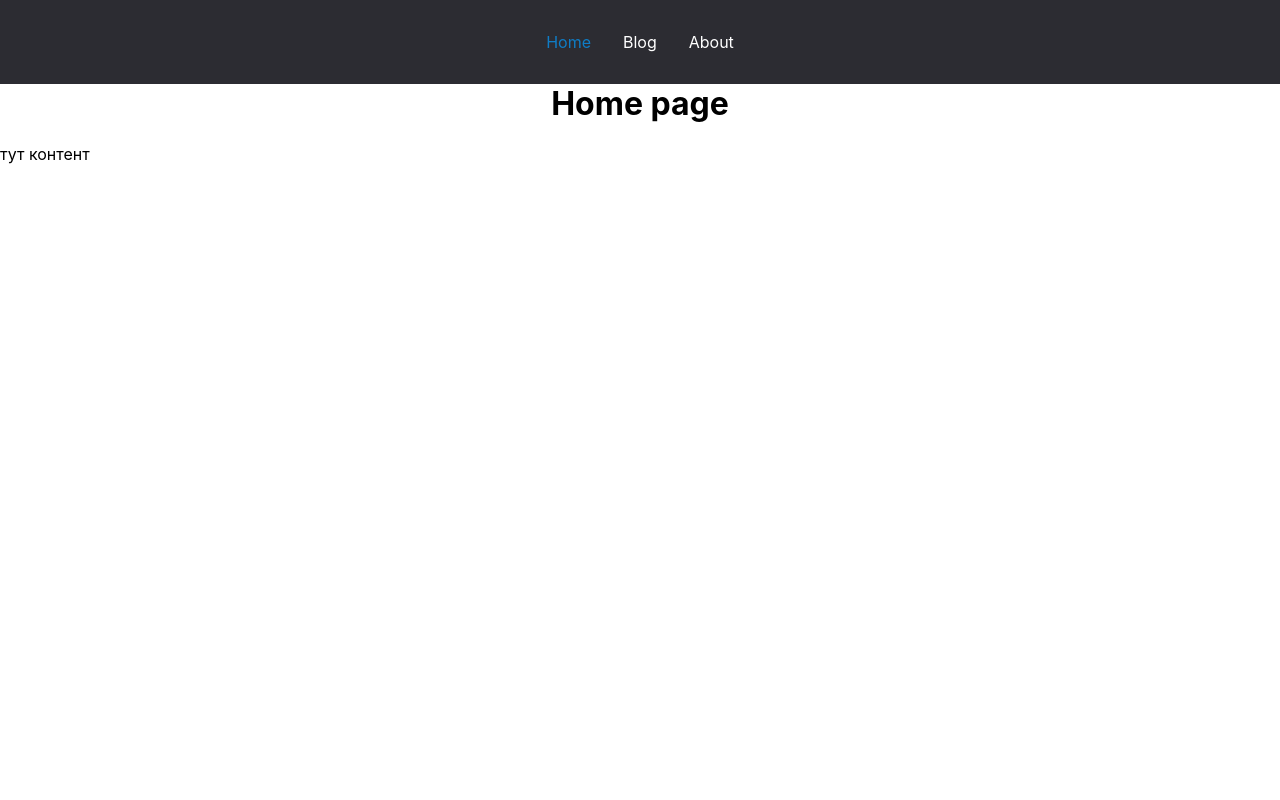
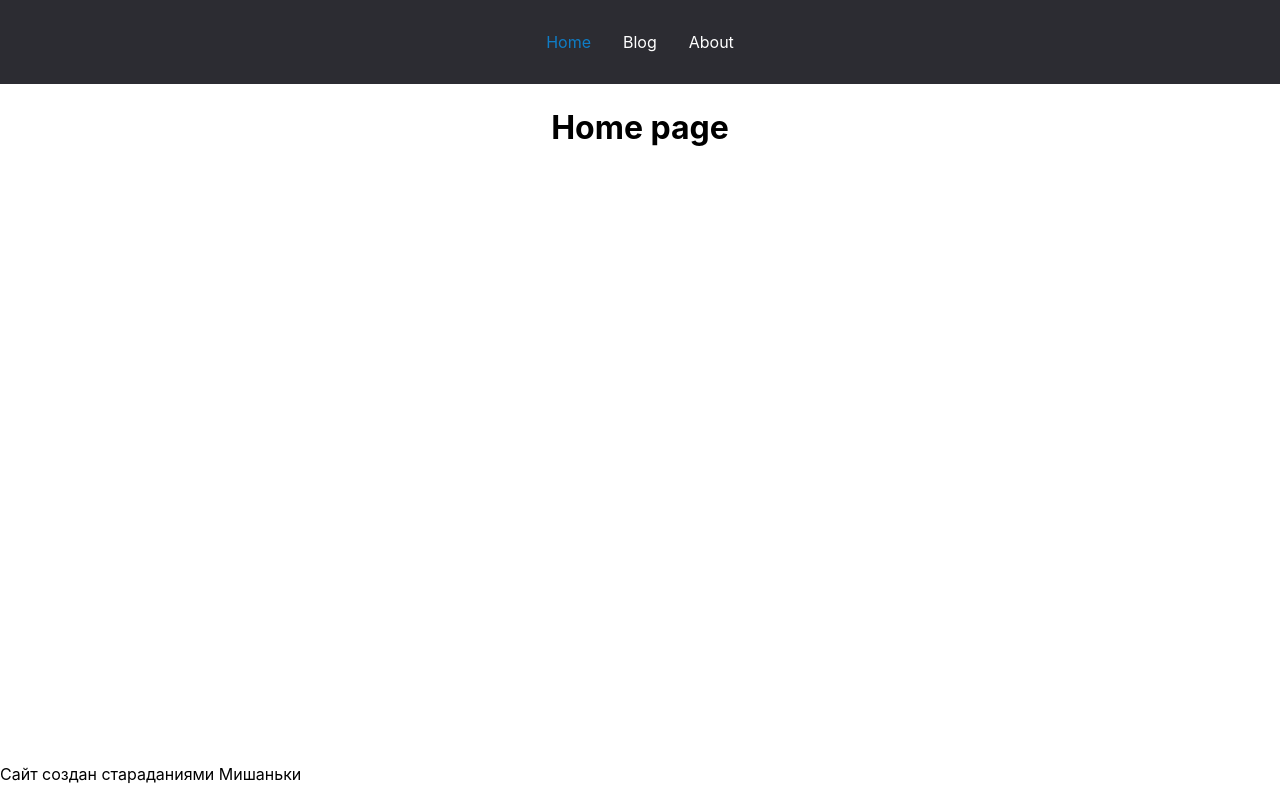
Before and after one commit to mikelay2020/ReactRouterDomv6.3.0, a React (Create React App) app in the folder learn-routerdom/: page / in a window 1280 px wide. Built offline with nearby package versions, Linux system fonts and the light colour scheme.

Commit message:
comments from code

```diff
--- a/learn-routerdom/src/App.jsx
+++ b/learn-routerdom/src/App.jsx
@@ -5,15 +5,15 @@ import { Blogpage } from "./pages/Blogpage";
 import { Homepage } from "./pages/Homepage";
 import { Notfoundpage } from "./pages/Notfoundpage";
 
-import { Layout } from "./componets/Layout";
+import { Layout } from "./componets/Layout";   {/*Layout перевод макет  */}
 
 function App() {
   return (
     <>
       <Routes>
-        <Route path="/" element={<Layout />}>
-          <Route index element={<Homepage />} />
-          <Route path="about" element={<Aboutpage />} />
+        <Route path="/" element={<Layout />}> {/* общая обертка. она будет отрисовываться всегда */}
+          <Route index element={<Homepage />} /> {/*вместо path="/" указываем index, чтобы путь не повторялся */}
+          <Route path="about" element={<Aboutpage />} />   {/* уберает / (слеш) из пути, т.к есть родительский путь Route path="/"  */}
           <Route path="posts" element={<Blogpage />} />
           <Route path="*" element={<Notfoundpage />} />
         </Route>
@@ -23,3 +23,7 @@ function App() {
 }
 
 export default App;
+
+
+
+ {/*  */}
--- a/learn-routerdom/src/componets/Layout.jsx
+++ b/learn-routerdom/src/componets/Layout.jsx
@@ -1,21 +1,52 @@
 import { NavLink, Outlet } from "react-router-dom";
+
+const setActive = ({isActive}) => isActive ? 'active-link' : ''
 
 const Layout = () => {
   return (
     <>
       <header>
-        <NavLink to="/">Home</NavLink>
-        <NavLink to="/posts">Blog</NavLink>
-        <NavLink to="/about">About</NavLink>
+        <NavLink to="/" className={setActive}>Home</NavLink>
+        <NavLink to="/posts" className={setActive}>Blog</NavLink>
+        <NavLink to="/about" className={setActive}>About</NavLink>
       </header>
 
       <main>
-        <Outlet />
+               <Outlet />  {/* суть Outlet куда разместить все остальное */}
       </main>
 
-      <footer>тут контент</footer>
+      <footer>Сайт создан стараданиями Мишаньки</footer>
     </>
   );
 };
 
 export { Layout };
+
+
+// NavLink автоматически добавляет CSS класс activ там где он выбран. Его можно самому отредактировать или создать свой
+// const Layout = () => {
+//   return (
+//     <>
+//       <header>
+//         <NavLink to="/">Home</NavLink>
+//         <NavLink to="/posts">Blog</NavLink>
+//         <NavLink to="/about">About</NavLink>
+//       </header>
+
+// CSS
+// .active{
+//   color: var(--color-active);
+//   cursor: default;
+// }
+
+
+// const setActive = ({isActive}) => isActive ? 'active-link' : ''
+
+// const Layout = () => {
+//   return (
+//     <>
+//       <header>
+//         <NavLink to="/" className={setActive}>Home</NavLink>
+//         <NavLink to="/posts" className={setActive}>Blog</NavLink>
+//         <NavLink to="/about" className={setActive}>About</NavLink>
+//       </header>
--- a/learn-routerdom/src/index.css
+++ b/learn-routerdom/src/index.css
@@ -42,11 +42,11 @@
     margin: 0 auto;
   }
 
-  /* main {
-    min-height: calc(100vh - 85px - 22px);
+  main {
+    min-height: calc(100vh - 95px - 25px);
     padding-top: 1.5rem;
     padding-bottom: 1.5rem;
-  } */
+  }
 
   main a {
     text-decoration: none;
@@ -56,7 +56,7 @@
     text-decoration: underline;
   }
 
-  .active{
+  .active-link{
     color: var(--color-active);
     cursor: default;
   }
```
